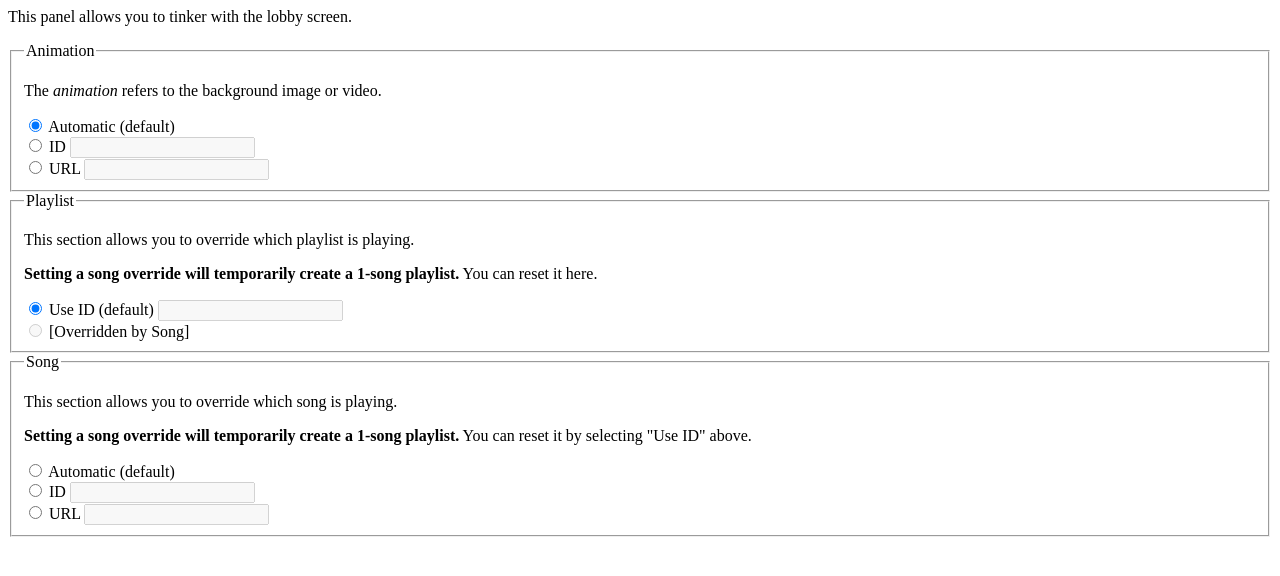
After one commit to N3X15/vgws, a PHP site: template templates/ingame/lobby/tinkermenu.twig in a window 1280 px wide. The commit adds this page. Shown: the top 576 px of the page. Run offline with PHP 8.4, Linux system fonts and the light colour scheme; the template is opened without the code that fills it, so the values that code supplies are empty; some libraries are stand-ins or nearby versions.

Commit message:
In-game admin fun panel

```diff
--- /dev/null
+++ b/templates/ingame/lobby/tinkermenu.twig
@@ -0,0 +1,68 @@
+<p>This panel allows you to tinker with the lobby screen.</p>
+<fieldset>
+  <legend>Animation</legend>
+  <p>The <em>animation</em> refers to the background image or video.</p>
+  <div class="line">
+    <label for="radAnimOverride">
+      <input type="radio" name="radAnimOverride" id="radAnimOverrideAuto" class="radAnimOverride" value="auto" checked />
+      <span>Automatic (default)</span>
+    </label>
+  </div>
+  <div class="line">
+    <label>
+      <input type="radio" name="radAnimOverride" id="radAnimOverrideID" class="radAnimOverride" value="id" />
+      <span title="Force which animation ID is playing">ID</span>
+    </label>
+    <input type="text" id="txtAnimID" value="" disabled />
+  </div>
+  <div class="line">
+    <label>
+      <input type="radio" name="radAnimOverride" id="radAnimOverrideID" class="radAnimOverride" value="url" />
+      <span title="Use an external URL for the animation">URL</span>
+    </label>
+    <input type="text" id="txtAnimURL" value="" disabled />
+  </div>
+</fieldset>
+<fieldset>
+  <legend>Playlist</legend>
+  <p>This section allows you to override which playlist is playing.</p>
+  <p><strong>Setting a song override will temporarily create a 1-song playlist.</strong> You can reset it here.</p>
+  <div class="line">
+    <label>
+      <input type="radio" name="radPlaylistOverride" id="radPlaylistOverrideID" class="radPlaylistOverride" value="id" checked />
+      <span>Use ID (default)</span>
+    </label>
+    <input type="text" id="txtPlaylistID" value="" disabled />
+  </div>
+  <div class="line">
+    <label>
+      <input type="radio" name="radPlaylistOverride" id="radPlaylistOverrideOverridden" class="radPlaylistOverride" value="overridden" disabled readonly/>
+      <span title="Force which animation ID is playing">[Overridden by Song]</span>
+    </label>
+  </div>
+</fieldset>
+<fieldset>
+  <legend>Song</legend>
+  <p>This section allows you to override which song is playing.</p>
+  <p><strong>Setting a song override will temporarily create a 1-song playlist.</strong> You can reset it by selecting &quot;Use ID&quot; above.</p>
+  <div class="line">
+    <label>
+      <input type="radio" name="radSongOverride" id="radSongOverrideAuto" class="radSongOverride" value="auto" />
+      <span>Automatic (default)</span>
+    </label>
+  </div>
+  <div class="line">
+    <label>
+      <input type="radio" name="radSongOverride" id="radSongOverrideMD5" class="radSongOverride" value="id" />
+      <span title="Force which song MD5 is playing">ID</span>
+    </label>
+    <input type="text" id="txtSongMD5" value="" disabled />
+  </div>
+  <div class="line">
+    <label>
+      <input type="radio" name="radSongOverride" id="radSongOverrideURL" class="radSongOverride" value="url" />
+      <span title="Use an external URL for the song">URL</span>
+    </label>
+    <input type="text" id="txtSongURL" value="" disabled />
+  </div>
+</fieldset>
```
Also changed, not shown: style/lobby.scss (+14 -0 lines), templates/ingame/lobby/main.twig (+4 -6 lines), img/gear.svg (added), 5 other files.
